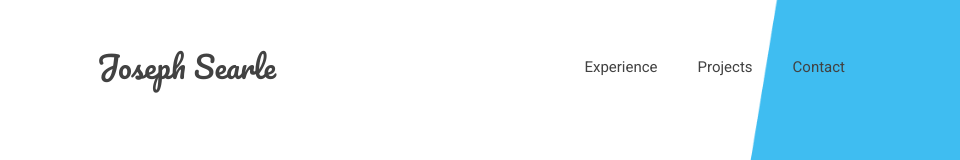
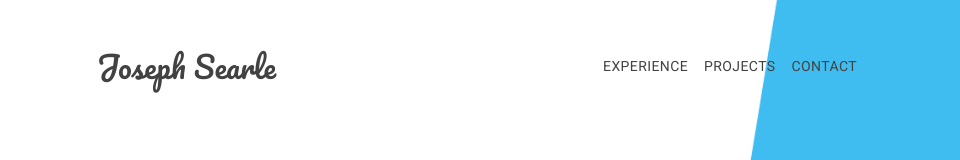
Before and after one commit to JosephSearle/personal-website, a React (Create React App) app: page / in a window 1280 px wide. Shown: the top 160 px of the page, without its empty margins (159-1119 px from the left). Built offline with nearby package versions, Linux system fonts and the light colour scheme.

Commit message:
Added Buttons to web navbar

```diff
--- a/src/App.css
+++ b/src/App.css
@@ -43,16 +43,6 @@
   font-weight: 400;
   line-height: normal;
   margin-right: auto;
-}
-
-.button {
-  color: #424242;
-  font-family: Roboto;
-  font-size: 15px;
-  font-style: normal;
-  font-weight: 300;
-  line-height: normal;
-  padding: 0 20px
 }
 
 .cover {
--- a/src/components/WebNavbar.js
+++ b/src/components/WebNavbar.js
@@ -1,12 +1,13 @@
 import '../App.css';
+import { Button } from '@mui/material';
 
 function WebNavbar() {
     return (
         <div className='navbar'>
           <p className='title'>Joseph Searle</p>
-          <p className='button'>Experience</p>
-          <p className='button'>Projects</p>
-          <p className='button'>Contact</p>
+          <Button disableRipple style={{color: '#424242'}}>Experience</Button>
+          <Button disableRipple style={{color: '#424242'}}>Projects</Button>
+          <Button disableRipple style={{color: '#424242'}}>Contact</Button>
         </div>
     );
 }
```
